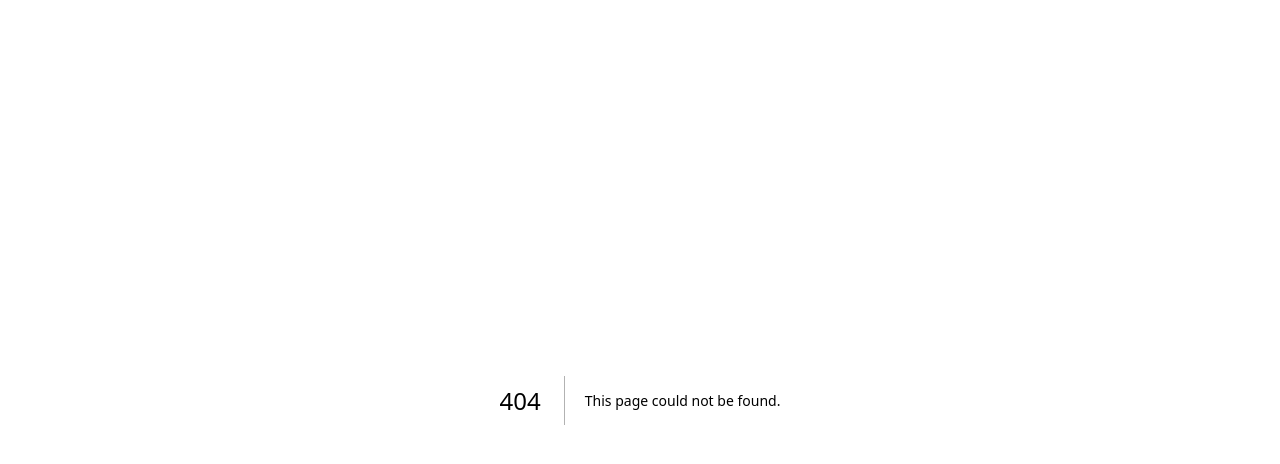
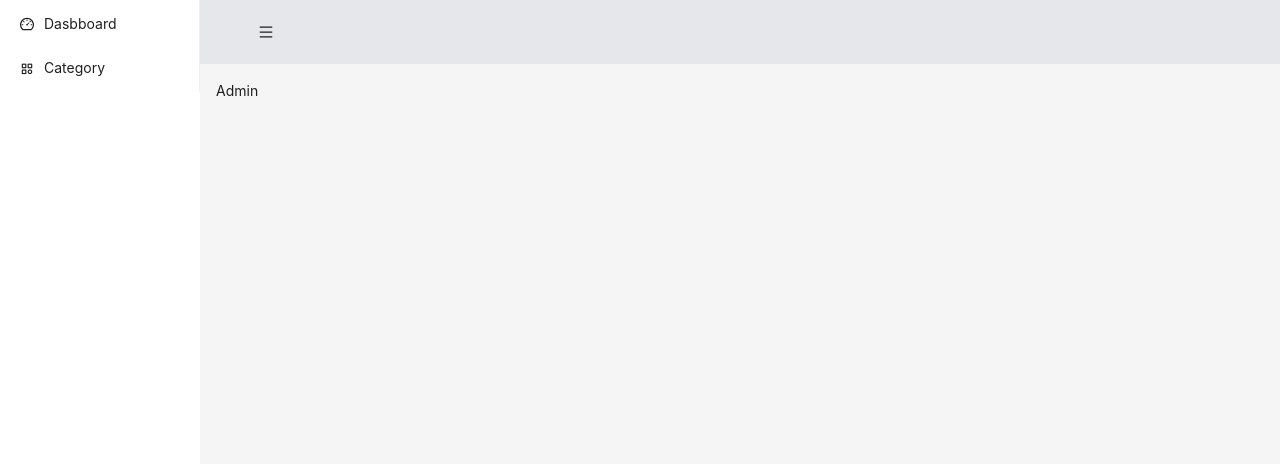
Before and after one commit to maziz12808/Task, a Next.js app: page /admin in a window 1280 px wide. Before the commit this address had no page. Shown: the top 464 px of the page. Built offline with nearby package versions, Linux system fonts and the light colour scheme.

Commit message:
category page created

```diff
--- /dev/null
+++ b/components/admin/category/index.jsx
@@ -0,0 +1,10 @@
+import LayoutEl from "../shared/layout"
+const Category = ()=>{
+    return (
+        <LayoutEl>
+            <h1>category</h1>
+        </LayoutEl>
+    )
+}
+
+export default Category
--- /dev/null
+++ b/components/admin/index.jsx
@@ -0,0 +1,10 @@
+import Layout from "./shared/layout"
+const Admin = ()=>{
+    return (
+        <Layout>
+            <h1>Admin</h1>
+        </Layout>
+    )
+}
+
+export default Admin
--- /dev/null
+++ b/components/admin/shared/layout/index.jsx
@@ -0,0 +1,47 @@
+import { DashboardOutlined, MenuOutlined } from "@ant-design/icons"
+import { Button, Layout,Menu } from "antd"
+import Link from "next/link"
+import { useState } from "react"
+
+const {Sider,Content,Header} = Layout
+
+const LayoutEl = ({children})=>{
+    const [open,setOpen] = useState(false)
+    const menu = [
+        {
+            label: 'Dasbboard',
+            key: '/dashboard',
+            icon: <DashboardOutlined />,
+        },
+        {
+            label: <Link href="/admin/category">Category</Link>,
+            key: '/category',
+            icon: <i className='bx bx-category' />,
+        }
+    ]
+    return (
+        <Layout>
+            <Sider
+                trigger={null}
+                collapsed={open}
+                collapsible
+                className="min-h-screen"
+                theme="light"
+            >
+                <Menu items={menu} />
+            </Sider>
+            <Layout>
+                <Header className="bg-gray-200">
+                    <Button type="text" icon={<MenuOutlined />} onClick={()=> setOpen(!open)} />
+                </Header>
+                <Content className="p-4">
+                    {
+                        children
+                    }
+                </Content>
+            </Layout>
+        </Layout>
+    )
+}
+
+export default LayoutEl
--- /dev/null
+++ b/pages/admin/category/index.jsx
@@ -0,0 +1,2 @@
+import Category from "@/components/admin/category";
+export default Category
--- /dev/null
+++ b/pages/admin/index.js
@@ -0,0 +1,2 @@
+import Admin from "@/components/admin";
+export default Admin
```
